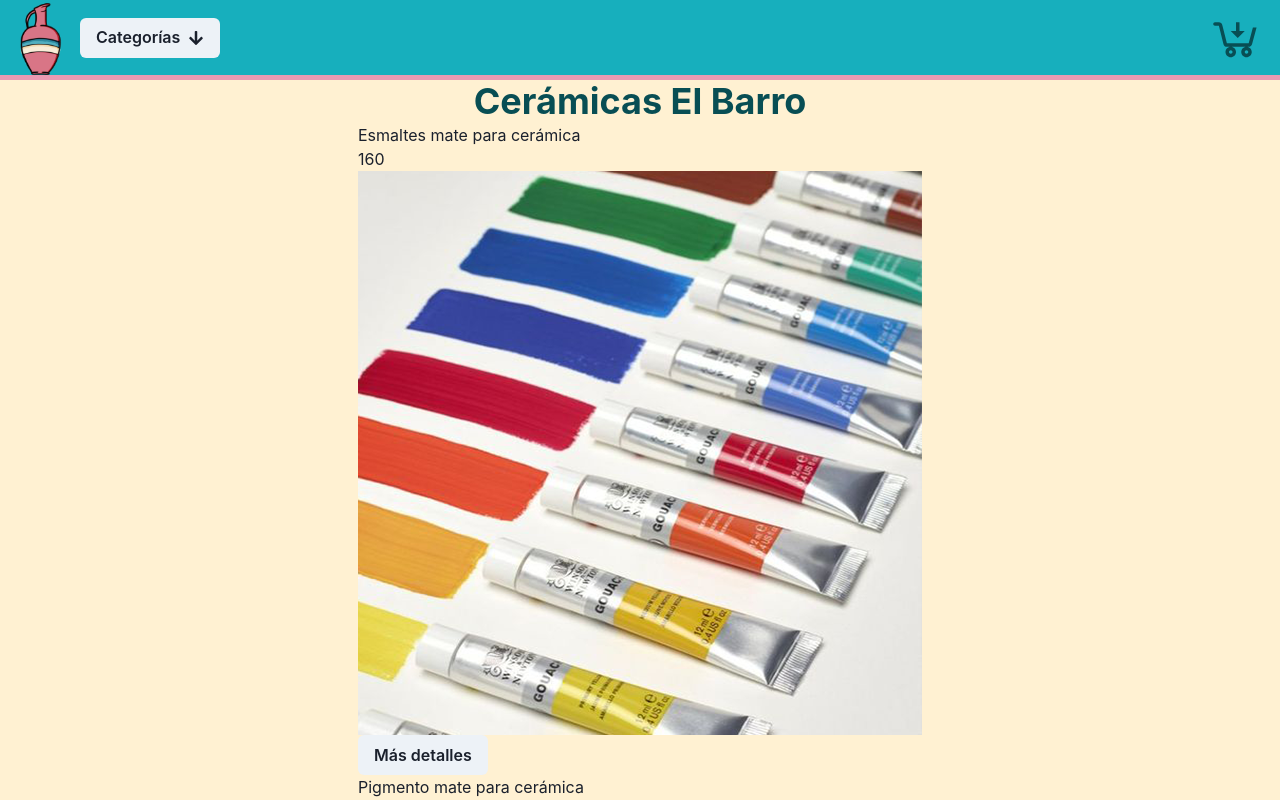
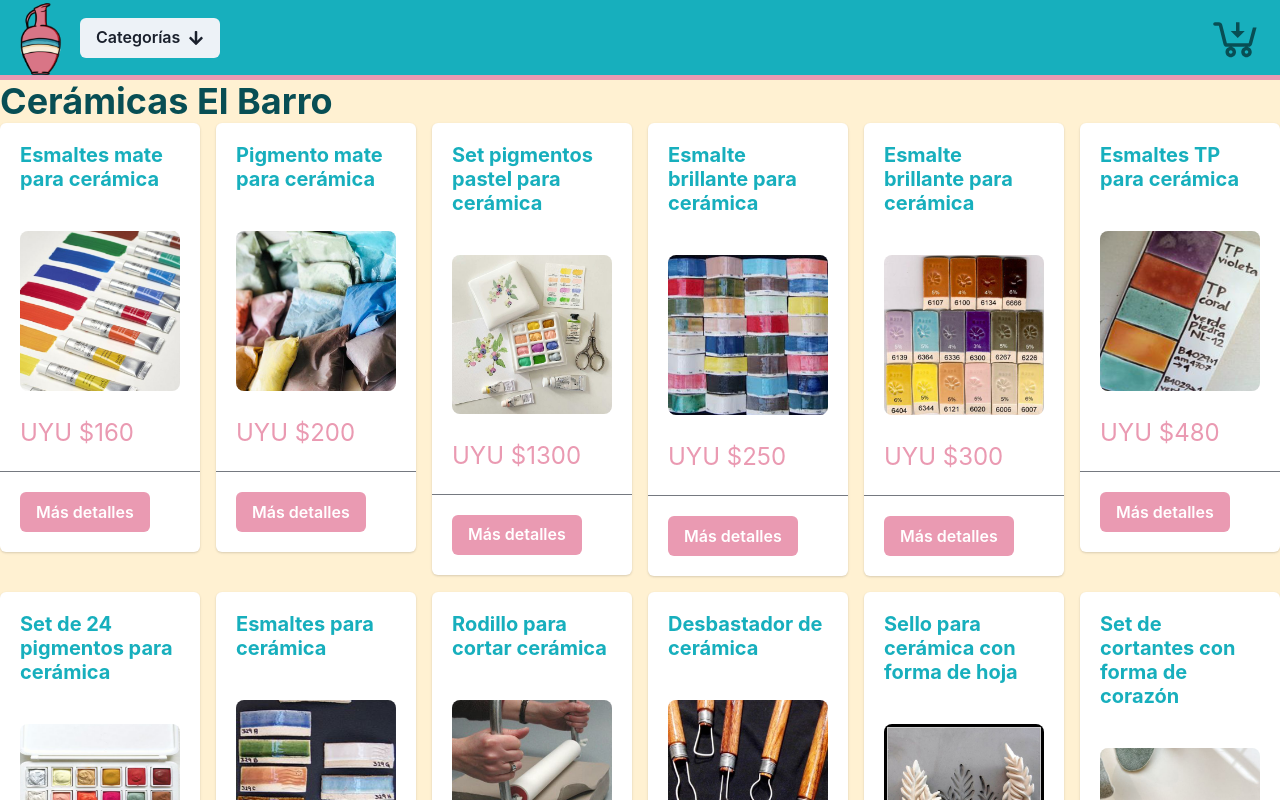
Before and after one commit to MMdelosSantos/E-Commerce_Ceramicas_ElBarro, a React (Create React App) app: page / in a window 1280 px wide. Shown: the top 800 px of the page. Built offline with nearby package versions, Linux system fonts and the light colour scheme.

Commit message:
Arreglos en CSS, quedan detalles que no pude resolver en bgcolor

```diff
--- a/src/App.jsx
+++ b/src/App.jsx
@@ -15,7 +15,7 @@ function App() {
       <BrowserRouter>
         <NavBar />
         <Routes>
-          <Route path='/' element={<ItemListContainer title={"Cerámicas El Barro"} />} />
+          <Route path='/' element={<ItemListContainer title={"Cerámicas El Barro"}  />} />
           <Route path='/categorias/:categoryId' element={<ItemListContainer title={"Cerámicas El Barro"} />} />
           <Route path='/producto/:productId' element={<ItemDetailContainer />} />
           <Route path='*' element={<PageNotFound />} />
--- a/src/components/item/Item.jsx
+++ b/src/components/item/Item.jsx
@@ -1,4 +1,4 @@
-import { Flex, Button} from '@chakra-ui/react'
+import { Flex, Button, Card, CardHeader, Image, Stack, Heading, Text, Divider, ButtonGroup, CardBody, CardFooter, SimpleGrid } from '@chakra-ui/react'
 import React from 'react'
 import { Link } from 'react-router-dom';
 
@@ -8,16 +8,31 @@ const Item = ({ id, nombre, descripcion, categoria, subcategoria, precio, imagen
 
 
   return (
-    <div>
-      <p>{nombre}</p>
-      <p>{precio}</p>
-      <img src={rutaImagen} alt='imagen de producto Cerámicas El Barro'></img>
-      <Flex>
-        <Button>
-          <Link to={`/producto/${id}`}>Más detalles</Link>
-        </Button>
-      </Flex>
-    </div>
+
+    <Card>
+      <CardHeader>
+        <Heading size='md' color={'#17AFBD'}>{nombre}</Heading>
+      </CardHeader>
+      <CardBody>
+        <Image
+          src={rutaImagen} alt='imagen de producto Cerámicas El Barro'
+          borderRadius='lg'
+        />
+        <Stack mt='6' spacing='3'>
+          <Text color={'#EA9AB2'} fontSize='2xl'>
+            UYU ${precio}
+          </Text>
+        </Stack>
+      </CardBody>
+      <Divider />
+      <CardFooter>
+        <ButtonGroup spacing='2'>
+          <Button variant='solid' bgColor={'#EA9AB2'} color={'#ffffff'}>
+            <Link to={`/producto/${id}`}>Más detalles</Link>
+          </Button>
+        </ButtonGroup>
+      </CardFooter>
+    </Card>
   )
 }
 
--- a/src/components/itemcount/ItemCount.jsx
+++ b/src/components/itemcount/ItemCount.jsx
@@ -1,4 +1,4 @@
-import { Flex, Button} from '@chakra-ui/react'
+import { Flex, Button } from '@chakra-ui/react'
 import React, { useState } from 'react'
 
 
--- a/src/components/itemdetail/ItemDetail.jsx
+++ b/src/components/itemdetail/ItemDetail.jsx
@@ -1,7 +1,7 @@
-import { React} from 'react'
+import { React } from 'react'
 import ItemCount from '../itemcount/ItemCount'
 import { ToastContainer, toast } from 'react-toastify'
-import { Box } from '@chakra-ui/react'
+import {  Flex, Box, Card, CardBody, CardFooter, CardHeader, Image, Stack, Text, Divider, Heading} from '@chakra-ui/react'
 
 
 const ItemDetail = ({ id, nombre, categoria, subcategoria, descripcion, precio, imagen, stock }) => {
@@ -13,14 +13,31 @@ const ItemDetail = ({ id, nombre, categoria, subcategoria, descripcion, precio,
     const rutaImagen = `/imagenes/${imagen}`
 
     return (
-        <Box>
-            Artículo:{nombre}
-            Descripción:{descripcion}
-            Precio en $ UYU: {precio}
-            <img src={rutaImagen} alt='Imagen de producto Cerámicas El Barro'></img>
-            <ItemCount stock={stock} valorInicial={1} onAdd={onAdd}/>
-            <ToastContainer/>
-        </Box>
+        <Flex justify={'center'} bgColor={'#FFF1D2'}>
+            <Card align={'center'} size={'sm'} h={'55%'} w={'50%'} m={'1%'}>
+                <CardHeader>
+                    <Heading size='md' color={'#17AFBD'}>{nombre}</Heading>
+                </CardHeader>
+                <CardBody>
+                    <Image
+                        src={rutaImagen} alt='imagen de producto Cerámicas El Barro'
+                        borderRadius='lg'
+                    />
+                    <Stack mt='6' spacing='3'>
+                        <Text> {descripcion}
+                        </Text>
+                        <Text color={'#EA9AB2'} fontSize='2xl'>
+                            UYU ${precio}
+                        </Text>
+                    </Stack>
+                </CardBody>
+                <Divider />
+                <CardFooter>
+                    <ItemCount stock={stock} valorInicial={1} onAdd={onAdd} />
+                    <ToastContainer />
+                </CardFooter>
+            </Card>
+        </Flex>
     )
 }
 
--- a/src/components/itemdetailcontainer/ItemDetailContainer.jsx
+++ b/src/components/itemdetailcontainer/ItemDetailContainer.jsx
@@ -33,7 +33,6 @@ const ItemDetailContainer = () => {
                     </Flex>
                     :
                     <ItemDetail {...producto} />
-
             }
         </>
     )
--- a/src/components/itemlist/ItemList.jsx
+++ b/src/components/itemlist/ItemList.jsx
@@ -1,17 +1,17 @@
-import { Box } from "@chakra-ui/react"
+import { Box, SimpleGrid } from "@chakra-ui/react"
 import React from 'react'
 import Item from "../item/Item"
 
 const ItemList = ({ products }) => {
     return (
-        <div>
+        <div><SimpleGrid spacing={4} templateColumns='repeat(auto-fill, minmax(200px, 1fr))'>
             {
                 products.map((prod) => (
                     <Box key={prod.id}>
                         <Item {...prod} />
                     </Box>
                 ))
-            }
+            }</SimpleGrid>
         </div>
     )
 }
--- a/src/components/itemlistcontainer/ItemListContainer.jsx
+++ b/src/components/itemlistcontainer/ItemListContainer.jsx
@@ -1,9 +1,9 @@
 import React, { useEffect, useState } from "react";
-import { Heading, Flex, Center } from "@chakra-ui/react";
+import { Heading, Flex, Spinner, Box } from "@chakra-ui/react";
 import { getProducts, getProductsByCategory } from "../../data/asyncMock";
 import ItemList from "../itemlist/ItemList";
 import { useParams } from "react-router-dom";
-import { Spinner } from '@chakra-ui/react'
+
 
 const ItemListContainer = ({ title }) => {
   const [products, setProducts] = useState([])
@@ -22,16 +22,18 @@ const ItemListContainer = ({ title }) => {
 
 
   return (
-    <Flex direction={'column'} justify={'center'} align={'center'} bgColor={'#FFF1D2'}>
+    <Box bgColor={'#FFF1D2'}>
+      <Flex direction={'column'} justify={'center'} w={'100%'}>
         <Heading color={'#084E54'}>{title}</Heading>
         {
           loading ?
-          <Flex justify={'center'} align={'center'} h={'100%'}><Spinner color='#EA9AB2' size={'xl'} />
+            <Flex justify={'center'} align={'center'} h={'100%'}><Spinner color={'#EA9AB2'} size={'xl'} />
             </Flex>
             :
             <ItemList products={products} />
         }
       </Flex>
+    </Box>
   );
 };
 
--- a/src/components/pagenotfound/PageNotFound.jsx
+++ b/src/components/pagenotfound/PageNotFound.jsx
@@ -1,11 +1,11 @@
 import React from 'react'
 import { TbError404 } from "react-icons/tb";
-import { Box, Flex } from '@chakra-ui/react';
+import { Flex } from '@chakra-ui/react';
 
 const PageNotFound = () => {
     return (
         <Flex direction={'column'} justify={'center'} align={'center'} >
-                <TbError404 size={'100px'} />
+            <TbError404 size={'100px'} />
             <p>ERROR 404. PÁGINA NO ENCONTRADA </p>
         </Flex>
     )
```
Lines whose indentation alone changed are shown as unchanged.
